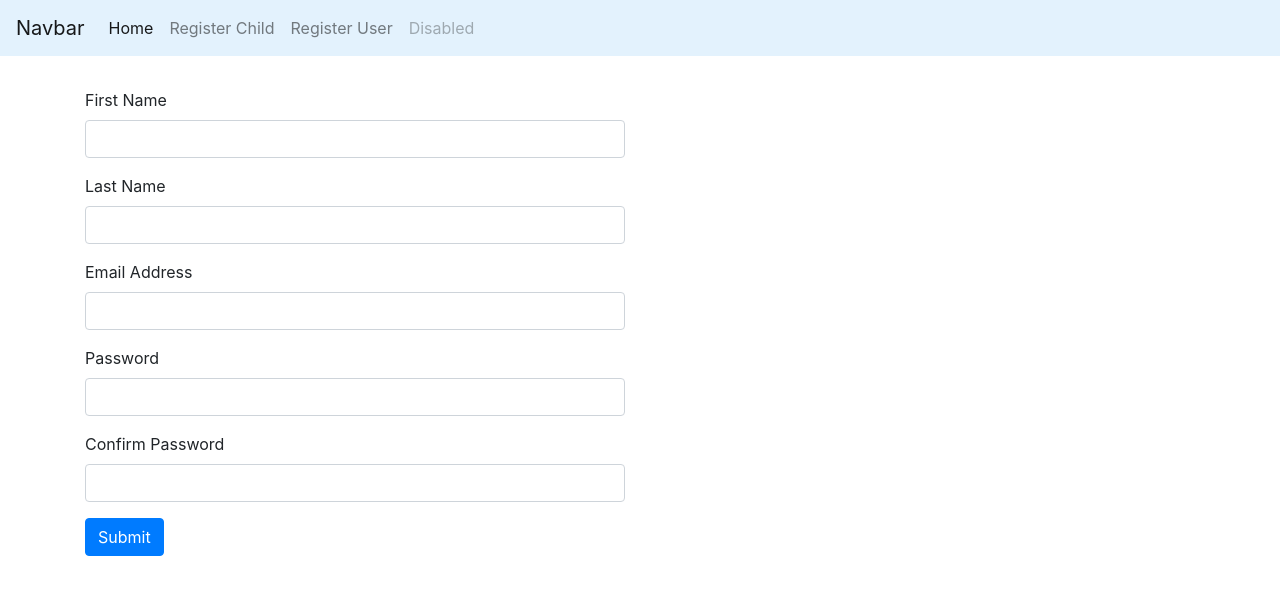
After one commit to deepakddun/NYEISApp, a Flask app: page /register_user in a window 1280 px wide. The commit adds this page. Shown: the top 595 px of the page. Run offline with Flask 2, Linux system fonts and the light colour scheme.

```diff
--- a/NYEIS_Site/forms.py
+++ b/NYEIS_Site/forms.py
@@ -1,9 +1,7 @@
-import datetime
-
 from flask_wtf import FlaskForm
-from wtforms.fields import StringField, DateField, EmailField, SelectField, SubmitField
+from wtforms.fields import StringField, DateField, EmailField, SelectField, SubmitField, PasswordField
 from datetime import date
-from wtforms.validators import DataRequired, Length, Email, ValidationError
+from wtforms.validators import DataRequired, Length, Email, ValidationError, EqualTo
 
 STATES_TUPLE = [("AL", "Alabama"), ("AK", "Alaska"), ("AZ", "Arizona"), ("AR", "Arkansas"), ("CA", "California"),
                 ("CO", "Colorado"),
@@ -31,20 +29,20 @@ def type_check(form, field):
 
 
 def date_check(form, field):
-    val:date  = field.data
+    val: date = field.data
     if val > date.today():
         raise ValidationError("Date cannot be greater than today's date")
 
 
 class IntakeForm(FlaskForm):
     child_firstname = StringField("Child First Name", validators=[DataRequired()])
-    child_middlename = StringField("Child Middle Name", validators=[DataRequired()])
+    child_middlename = StringField("Child Middle Name")
     child_lastname = StringField("Child Last Name", validators=[DataRequired()])
-    child_dob = DateField("Date Of Birth", validators=[DataRequired() , date_check], default=date.today)
+    child_dob = DateField("Date Of Birth", validators=[DataRequired(), date_check], default=date.today)
     father_name = StringField("Father Name")
-    father_dob = DateField("Father's Date Of Birth", default=date.today ,validators=[date_check])
+    father_dob = DateField("Father's Date Of Birth", default=date.today, validators=[date_check])
     mother_name = StringField("Mother Name")
-    mother_dob = DateField("Mother's Date Of Birth", default=date.today , validators=[date_check])
+    mother_dob = DateField("Mother's Date Of Birth", default=date.today, validators=[date_check])
     save_form = SubmitField('Save')
 
 
@@ -55,8 +53,18 @@ class ContactForm(FlaskForm):
 
 
 class AddressForm(FlaskForm):
-    address_line1 = StringField('Address Line 1', validators=[DataRequired(), Length(min=1, max=3)])
-    address_line2 = StringField('Address Line 2', validators=[Length(min=1, max=3)])
-    address_city = StringField('City', validators=[DataRequired(), Length(min=1, max=3)])
+    address_line1 = StringField('Address Line 1', validators=[DataRequired()])
+    address_line2 = StringField('Address Line 2')
+    address_city = StringField('City', validators=[DataRequired()])
     address_state = SelectField('State', choices=STATES_TUPLE, validators=[DataRequired()])
     address_zip = StringField('Zip', validators=[type_check, Length(max=5)])
+
+
+class UserForm(FlaskForm):
+    firstname = StringField('First Name', validators=[DataRequired()])
+    lastname = StringField('Last Name', validators=[DataRequired()])
+    email_addr = EmailField('Email Address', validators=[DataRequired(),Email()])
+    password = PasswordField('Password', validators=[DataRequired()])
+    confirm_password = PasswordField('Confirm Password',
+                                     validators=[DataRequired(), EqualTo('password', message='Password must match')])
+    submit = SubmitField('Submit')
--- a/NYEIS_Site/routes.py
+++ b/NYEIS_Site/routes.py
@@ -1,7 +1,11 @@
-from NYEIS_Site.forms import IntakeForm,AddressForm,ContactForm
-from flask import render_template, url_for , flash
+from NYEIS_Site.forms import IntakeForm, AddressForm, ContactForm, UserForm
+from flask import render_template, url_for, flash, redirect
 from NYEIS_Site import app
-from NYEIS_Site.models import Person,Contact,Address
+from NYEIS_Site.models import Person, Contact, Address, User
+from random import randint
+import datetime
+from NYEIS_Site import db
+from NYEIS_Site import logger
 
 children = [
     {
@@ -25,6 +29,7 @@ children = [
 @app.route("/")
 @app.route("/home")
 def home():
+    children = Person.query.all()
     return render_template('home.html', children=children, title='Children List')
 
 
@@ -33,13 +38,97 @@ def about():
     return render_template('about.html')
 
 
-@app.route("/register", methods=['GET', 'POST'])
-def register():
+@app.route("/register/child", methods=['GET', 'POST'])
+def register_child():
     intakeForm = IntakeForm()
     contactForm = ContactForm()
     addressForm = AddressForm()
+
     if intakeForm.validate_on_submit() and contactForm.validate_on_submit() and addressForm.validate_on_submit():
-        flash("Information submitted successfully" , 'success')
+        child_num = return_ref()
+        person = Person(
+            child_ref=str(child_num),
+            child_firstname=intakeForm.child_firstname.data,
+            child_middlename=intakeForm.child_middlename.data,
+            child_lastname=intakeForm.child_lastname.data,
+            child_dob=intakeForm.child_dob.data,
+            father_name=intakeForm.father_name.data,
+            father_dob=intakeForm.father_dob.data,
+            mother_name=intakeForm.mother_name.data,
+            mother_dob=intakeForm.mother_dob.data,
+            created_on=datetime.datetime.utcnow(),
+            status='Saved'
+        )
+        address = Address(
+            address_line1=addressForm.address_line1.data,
+            address_line2=addressForm.address_line2.data,
+            address_city=addressForm.address_city.data,
+            address_state=addressForm.address_state.data,
+            address_zip=addressForm.address_zip.data,
+            created_on=datetime.datetime.utcnow()
+        )
+        contact = Contact(
+            ph_areacode=contactForm.ph_areacode.data,
+            ph_phonenumber=contactForm.ph_phonenumber.data,
+            email_addr=contactForm.email_addr.data,
+            created_on=datetime.datetime.utcnow()
+        )
+        person.addresses.append(address)
+        person.contact.append(contact)
+        db.session.add(person)
+        db.session.commit()
+        logger.info(f'The child ref number is {child_num}')
+        flash("Information submitted successfully", 'success')
+        return redirect(url_for('success', id=person.id))
 
-    return render_template('register.html', intakef=intakeForm, contf=contactForm, addrf=addressForm,
+    return render_template('register_child.html', intakef=intakeForm, contf=contactForm, addrf=addressForm,
                            title='Registration Form')
+
+
+@app.route("/success/<string:id>")
+def success(id):
+    person = Person.query.get(id)
+    return render_template('register_success.html', first_name=person.child_firstname,
+                           middle_name=person.child_middlename,
+                           last_name=person.child_lastname, ref_no=person.child_ref,
+                           regis_date=person.created_on.date(),
+                           title='Confirmation')
+
+
+@app.route("/details/<string:id>")
+def child_details(id):
+    logger.info(f'getting child details for {id}')
+    child = Person.query.get(id)
+    return render_template('child_details.html', child=child,
+                           address=child.addresses[0],
+                           contact=child.contact[0],
+                           title='Details')
+
+
+@app.route("/child/submit/<string:id>")
+def child_submit_approval(id):
+    logger.info(f'getting child details for {id}')
+    child = Person.query.get(id)
+    child.status = 'SUBMIT'
+    db.session.add(child)
+    db.session.commit()
+
+    ####
+
+    #  ADD CODE TO START AWS
+
+    ####
+
+    return redirect(url_for('success',id=id))
+
+
+@app.route("/register_user", methods=['GET', 'POST'])
+def register_user():
+    user_form = UserForm()
+    if user_form.validate_on_submit():
+        flash("Information submitted successfully", "success")
+    return render_template('register_user.html', user_form=user_form, title='')
+
+
+def return_ref():
+    return randint(1234, 999999)
--- a/NYEIS_Site/templates/base.html
+++ b/NYEIS_Site/templates/base.html
@@ -18,9 +18,9 @@
   </button>
   <div class="collapse navbar-collapse" id="navbarNavAltMarkup">
     <div class="navbar-nav">
-      <a class="nav-link active" href="#">Home <span class="sr-only">(current)</span></a>
-      <a class="nav-link" href="{{ url_for('register') }}">Register</a>
-      <a class="nav-link" href="#">Pricing</a>
+      <a class="nav-link active" href="{{ url_for('home')}}">Home <span class="sr-only">(current)</span></a>
+      <a class="nav-link" href="{{ url_for('register_child') }}">Register Child</a>
+      <a class="nav-link" href="{{ url_for('register_user') }}">Register User</a>
       <a class="nav-link disabled">Disabled</a>
     </div>
   </div>
--- /dev/null
+++ b/NYEIS_Site/templates/register_user.html
@@ -0,0 +1,87 @@
+{% extends 'base.html' %}
+{% block content %}
+<form action="" method="post" novalidate>
+    {{ user_form.csrf_token }}
+    <div class="row">
+        <div class="col-6 my-3">
+            {% if user_form.firstname.errors %}
+                {{ user_form.firstname.label()}}
+                {{ user_form.firstname(class="form-control")}}
+
+                        {% for error in user_form.firstname.errors %}
+                           <p class="text-danger">{{ error }}</p>
+                        {% endfor %}
+                {% else %}
+                    {{ user_form.firstname.label()}}
+                    {{ user_form.firstname(class="form-control") }}
+                {% endif %}
+        </div>
+    </div>
+    <div class="row">
+        <div class="col-6 mb-3">
+            {% if user_form.lastname.errors %}
+                {{ user_form.lastname.label()}}
+                {{ user_form.lastname(class="form-control")}}
+
+                        {% for error in user_form.lastname.errors %}
+                           <p class="text-danger">{{ error }}</p>
+                        {% endfor %}
+                {% else %}
+                    {{ user_form.lastname.label()}}
+                    {{ user_form.lastname(class="form-control")}}
+                {% endif %}
+        </div>
+    </div>
+    <div class="row">
+        <div class="col-6 mb-3">
+            {% if user_form.email_addr.errors %}
+                {{ user_form.email_addr.label()}}
+                {{ user_form.email_addr(class="form-control")}}
+
+                        {% for error in user_form.email_addr.errors %}
+                           <p class="text-danger">{{ error }}</p>
+                        {% endfor %}
+                {% else %}
+                    {{ user_form.email_addr.label()}}
+                    {{ user_form.email_addr(class="form-control")}}
+                {% endif %}
+        </div>
+    </div>
+    <div class="row">
+        <div class="col-6 mb-3">
+            {% if user_form.password.errors %}
+                {{ user_form.password.label()}}
+                {{ user_form.password(class="form-control")}}
+
+                        {% for error in user_form.password.errors %}
+                           <p class="text-danger">{{ error }}</p>
+                        {% endfor %}
+                {% else %}
+                    {{ user_form.password.label()}}
+                    {{ user_form.password(class="form-control")}}
+                {% endif %}
+        </div>
+    </div>
+    <div class="row">
+        <div class="col-6 mb-3">
+            {% if user_form.confirm_password.errors %}
+                {{ user_form.confirm_password.label()}}
+                {{ user_form.confirm_password(class="form-control")}}
+
+                        {% for error in user_form.confirm_password.errors %}
+                           <p class="text-danger">{{ error }}</p>
+                        {% endfor %}
+                {% else %}
+                    {{ user_form.confirm_password.label()}}
+                    {{ user_form.confirm_password(class="form-control")}}
+                {% endif %}
+        </div>
+    </div>
+    <div class="row mb-3">
+        <div class="container">
+             {{user_form.submit(class="btn btn-primary")}}
+        </div>
+    </div>
+</form>
+
+{% endblock content %}
```
Also changed, not shown: NYEIS_Site/__init__.py (+18 -0 lines), NYEIS_Site/models.py (+16 -6 lines), NYEIS_Site/templates/child_details.html (added, +83 -0 lines), NYEIS_Site/templates/home.html (+18 -9 lines), NYEIS_Site/templates/register_success.html (added, +28 -0 lines), NYEIS_Site/templates/register_child.html (renamed from NYEIS_Site/templates/register.html).
